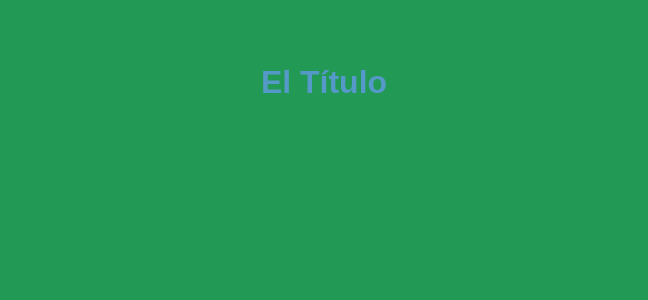
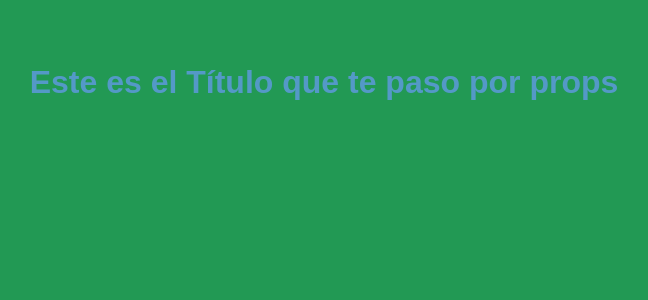
Before and after one commit to Antonio-Moya-Calvo/Ejercicio-vue2, a Vue app: page / in a window 1280 px wide. Before the commit this address had no page. Shown: the top 300 px of the page, without its empty margins (316-964 px from the left). Built offline with nearby package versions, Linux system fonts and the light colour scheme.

Commit message:
Ejercicio 3 Vue, props

```diff
--- a/src/App.vue
+++ b/src/App.vue
@@ -1,6 +1,7 @@
 <script lang="ts" setup>
-import TheTitle from './components/TheTitle.vue';
+import TheTitle from '@/components/TheTitle.vue'
+const propTitle = "Este es el Título que te paso por props"
 </script>
 <template>
-    <TheTitle></TheTitle>
+    <TheTitle :propTitle></TheTitle>
 </template>
--- a/src/components/TheTitle.vue
+++ b/src/components/TheTitle.vue
@@ -1,5 +1,8 @@
+<script lang="ts" setup>
+        const props = defineProps(['propTitle'])
+</script>
 <template>
-    <h2 class="titulo">El Título</h2>
+    <h2 class="titulo">{{ props.propTitle }}</h2>
 </template>
 
 <style lang="scss" scoped>
```
